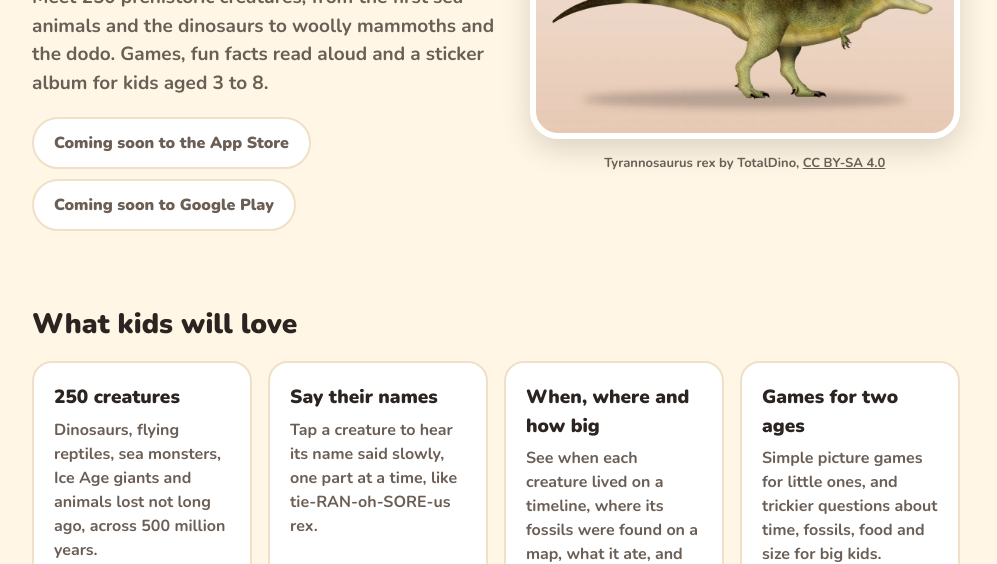
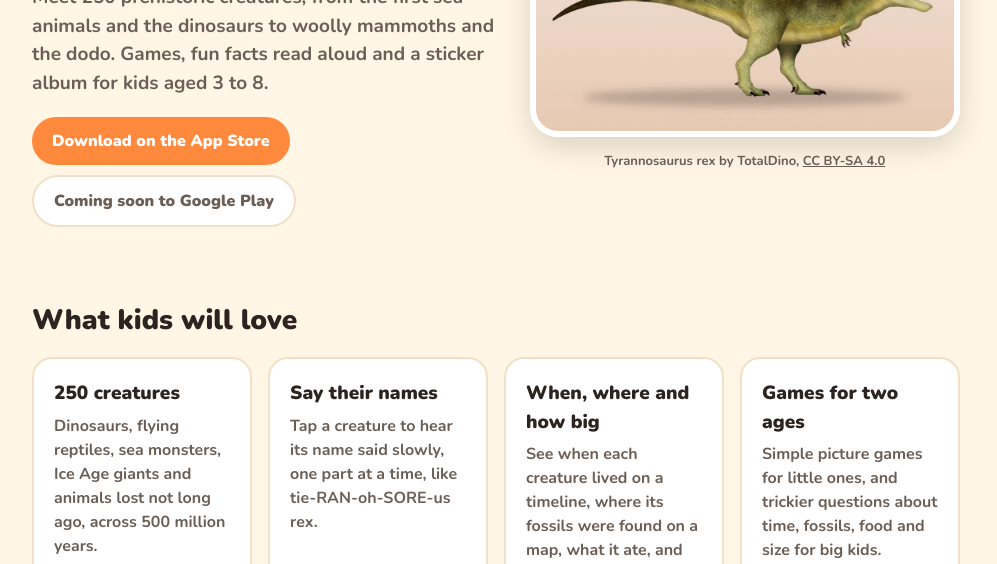
Before and after one commit to htquandev2026/htquandev2026.github.io, a plain HTML site: page prehistoricworld/index.html in a window 1280 px wide. Shown: the part 247-811 px from the top of the page, without its empty margins (144-1141 px from the left). Drawn offline with nearby package versions, Linux system fonts and the light colour scheme.

Commit message:
Link Animal World and Prehistoric World to the App Store
Both apps are live, so the "Coming soon" App Store badges now link to
their App Store pages. Google Play stays "Coming soon".

Co-Authored-By: Claude Opus 5.5 <noreply@anthropic.com>

```diff
--- a/prehistoricworld/index.html
+++ b/prehistoricworld/index.html
@@ -68,8 +68,8 @@
       <h1>Dinosaurs and beyond.</h1>
       <p>Meet 250 prehistoric creatures, from the first sea animals and the dinosaurs to woolly mammoths and the dodo. Games, fun facts read aloud and a sticker album for kids aged 3 to 8.</p>
       <div class="badges">
-        <!-- Thay bằng link store khi app đã được duyệt. -->
-        <span class="badge soon">Coming soon to the App Store</span>
+        <!-- Thay link Google Play khi app đã được duyệt. -->
+        <a class="badge" href="https://apps.apple.com/us/app/prehistoric-world-dinosaurs/id6827445407">Download on the App Store</a>
         <span class="badge soon">Coming soon to Google Play</span>
       </div>
     </div>
```
Also changed, not shown: index.html (+2 -2 lines).
